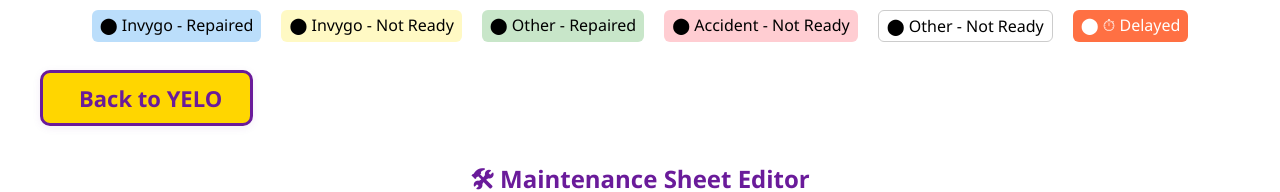
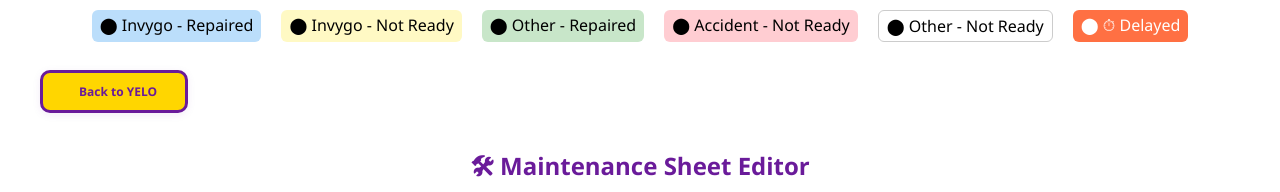
Before and after one commit to moalamir52/maintenance, a React (Create React App) app: page / in a window 1280 px wide. Shown: the top 192 px of the page. Built offline with nearby package versions, Linux system fonts and the light colour scheme; no server answers; the HTML template or start-up script is replaced by a standard one.

Commit message:
Updated MaintenanceGrid.jsx

```diff
--- a/src/MaintenanceGrid.jsx
+++ b/src/MaintenanceGrid.jsx
@@ -249,7 +249,7 @@ export default function MaintenanceEditor() {
     borderRadius: 10,
     padding: "10px 28px",
     fontWeight: "bold",
-    fontSize: 22,
+    fontSize: 12,
     textDecoration: "none",
     boxShadow: "0 2px 8px rgba(106,27,154,0.08)",
     marginBottom: 16,
```
